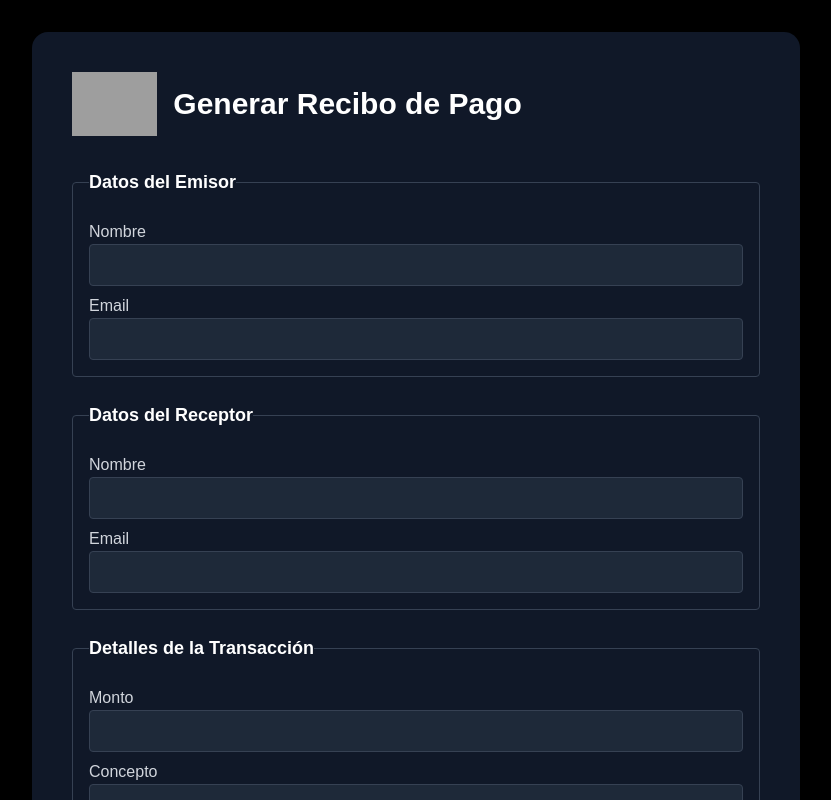
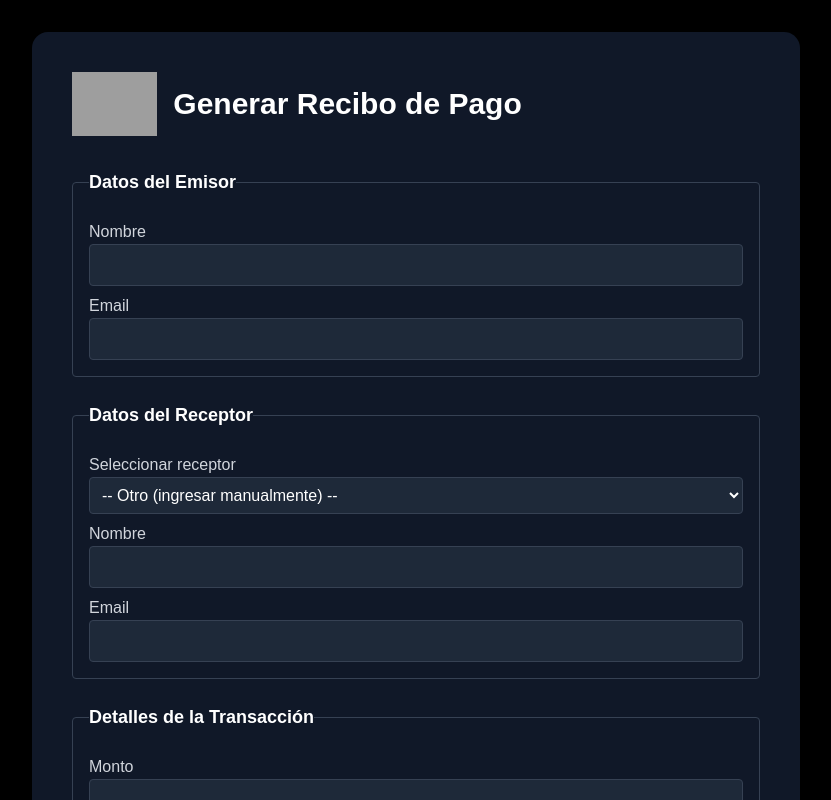
Before and after one commit to guidohalley/recibito, a Next.js app: page / in a window 1280 px wide. Shown: the top 800 px of the page, without its empty margins (224-1055 px from the left). Built offline with nearby package versions, Linux system fonts and the light colour scheme; grey boxes are pictures that could not be loaded.

Commit message:
Agregar selección de receptores predefinidos en el formulario de envío de recibos

```diff
--- a/src/app/page.tsx
+++ b/src/app/page.tsx
@@ -20,6 +20,20 @@ export default function Home() {
     fecha: getCurrentDateTime(),
   });
   const [mensaje, setMensaje] = useState('');
+
+  // Lista de receptores predefinidos
+  const receptoresPredefinidos = [
+    { nombre: 'Guido Halley', email: 'guido@misionary.com' },
+    { nombre: 'Santiago Feltan', email: 'santiago@misionary.com' },
+    { nombre: 'AGENCIA', email: 'marketing@misionary.com' },
+    { nombre: 'Lucas Milde', email: 'lucascmilde@gmail.com' },
+    { nombre: 'Evelyn Lopez', email: 'evelyn.lopez.chapedi@gmail.com' },
+    { nombre: 'Nicole Marinoff', email: 'nicoleangm@gmail.com' },
+    { nombre: 'Anabella Bartholdy', email: 'anabellabartholdy2000@gmail.com' },
+    { nombre: 'Ivan Ezequiel Gomez', email: 'ivangomezlab@gmail.com' },
+    { nombre: 'Gimena Valentina Rippel', email: 'gimenarippel@gmail.com' },
+    { nombre: 'Jimena Romero', email: 'romerojimena54@gmail.com' },
+  ];
 
   // Actualiza la fecha y hora cada minuto para mantenerlo dinámico
   useEffect(() => {
@@ -122,13 +136,34 @@ export default function Home() {
           <fieldset className="border border-gray-700 p-4 rounded">
             <legend className="text-lg font-semibold text-white">Datos del Receptor</legend>
             <div className="mt-2">
+              <label className="block text-gray-300">Seleccionar receptor</label>
+              <select
+                className="w-full p-2 border border-gray-700 rounded bg-gray-800 text-white focus:outline-none focus:ring-2 focus:ring-blue-500"
+                value={receptor.email}
+                onChange={e => {
+                  const selected = receptoresPredefinidos.find(r => r.email === e.target.value);
+                  if (selected) {
+                    setReceptor(selected);
+                  } else {
+                    setReceptor({ nombre: '', email: '' });
+                  }
+                }}
+              >
+                <option value="">-- Otro (ingresar manualmente) --</option>
+                {receptoresPredefinidos.map(r => (
+                  <option key={r.email} value={r.email}>{r.nombre} ({r.email})</option>
+                ))}
+              </select>
+            </div>
+            <div className="mt-2">
               <label className="block text-gray-300">Nombre</label>
               <input
                 type="text"
                 required
                 value={receptor.nombre}
-                onChange={(e) => setReceptor({ ...receptor, nombre: e.target.value })}
+                onChange={e => setReceptor({ ...receptor, nombre: e.target.value })}
                 className="w-full p-2 border border-gray-700 rounded bg-gray-800 text-white focus:outline-none focus:ring-2 focus:ring-blue-500"
+                disabled={receptoresPredefinidos.some(r => r.email === receptor.email)}
               />
             </div>
             <div className="mt-2">
@@ -137,8 +172,9 @@ export default function Home() {
                 type="email"
                 required
                 value={receptor.email}
-                onChange={(e) => setReceptor({ ...receptor, email: e.target.value })}
+                onChange={e => setReceptor({ ...receptor, email: e.target.value })}
                 className="w-full p-2 border border-gray-700 rounded bg-gray-800 text-white focus:outline-none focus:ring-2 focus:ring-blue-500"
+                disabled={receptoresPredefinidos.some(r => r.email === receptor.email)}
               />
             </div>
           </fieldset>
```
